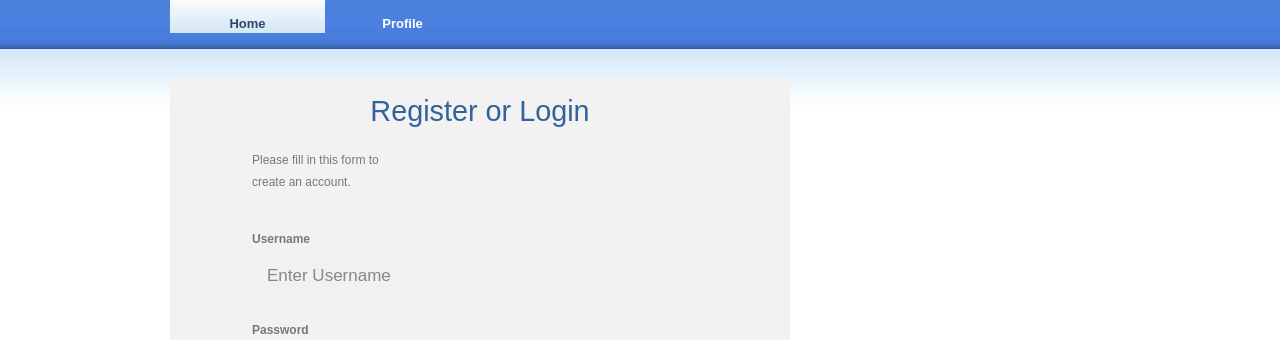
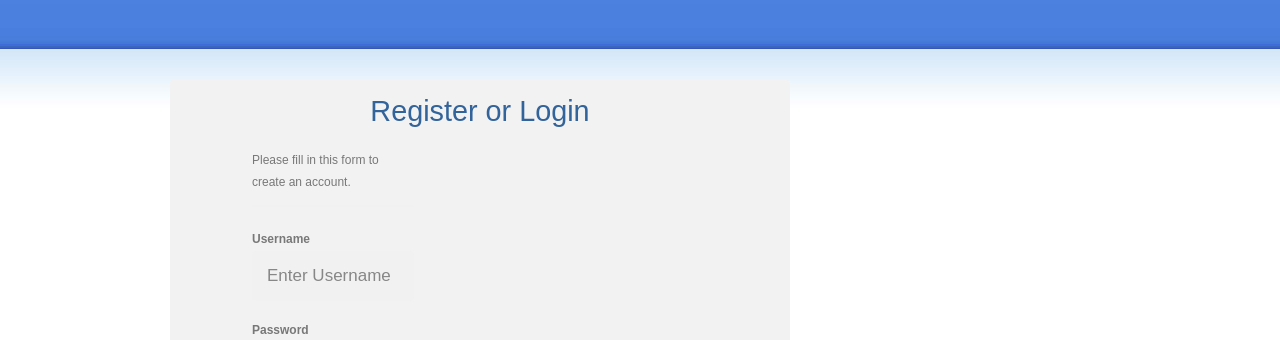
Before and after one commit to IffyKech/myBlog, a Flask app: page /login in a window 1280 px wide. Shown: the part 148-488 px from the top of the page. Run offline with Flask 2, Linux system fonts and the light colour scheme.

Commit message:
Update login.html

```diff
--- a/templates/login.html
+++ b/templates/login.html
@@ -20,8 +20,7 @@
 	<!-- end #header -->
 	<div id="menu">
 		<ul>
-			<li class="current_page_item"><a href="#index">Home</a></li>
-			<li><a href="#profile">Profile</a></li>
+
 		</ul>
 	</div>
 	<!-- end #menu -->
```
